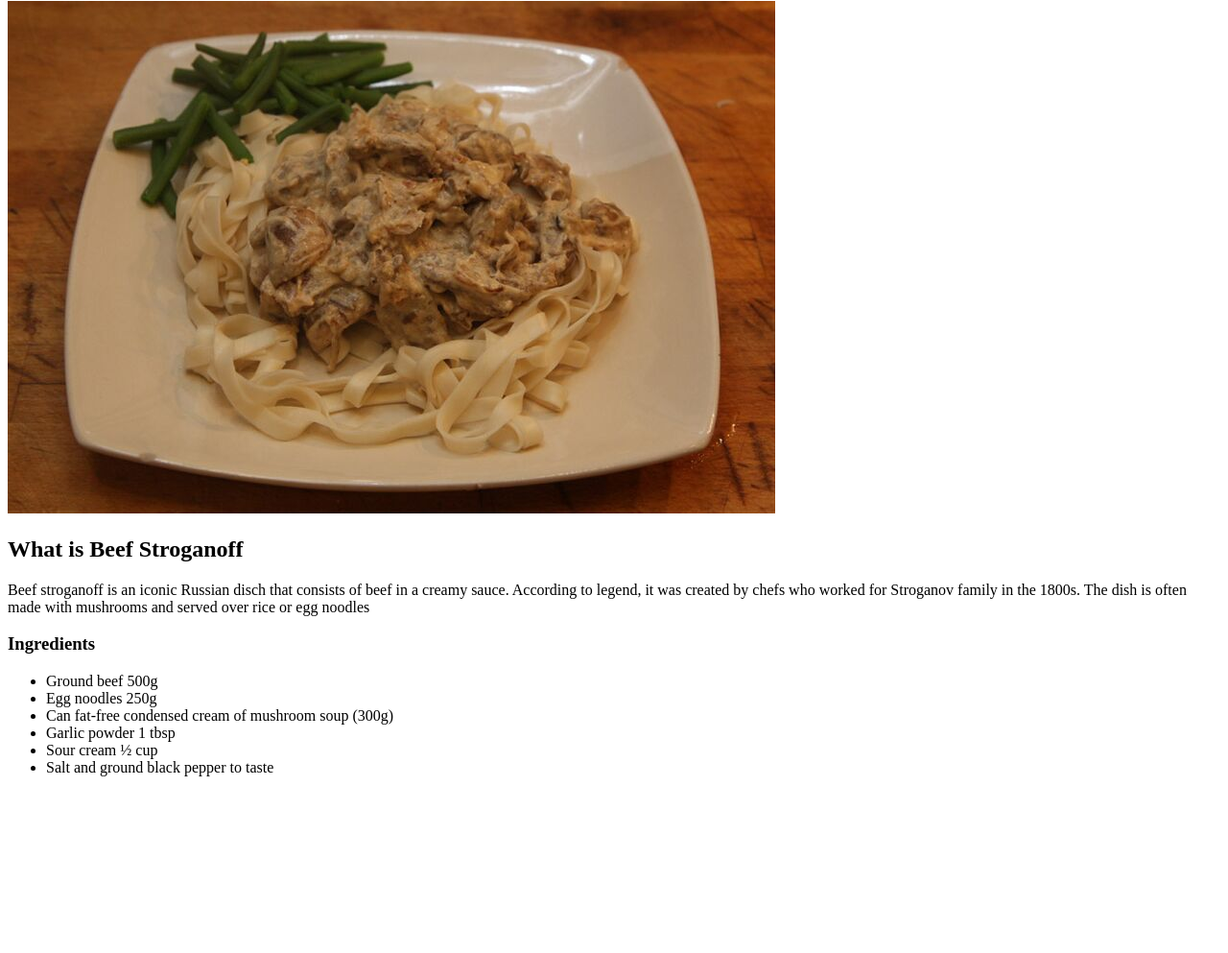
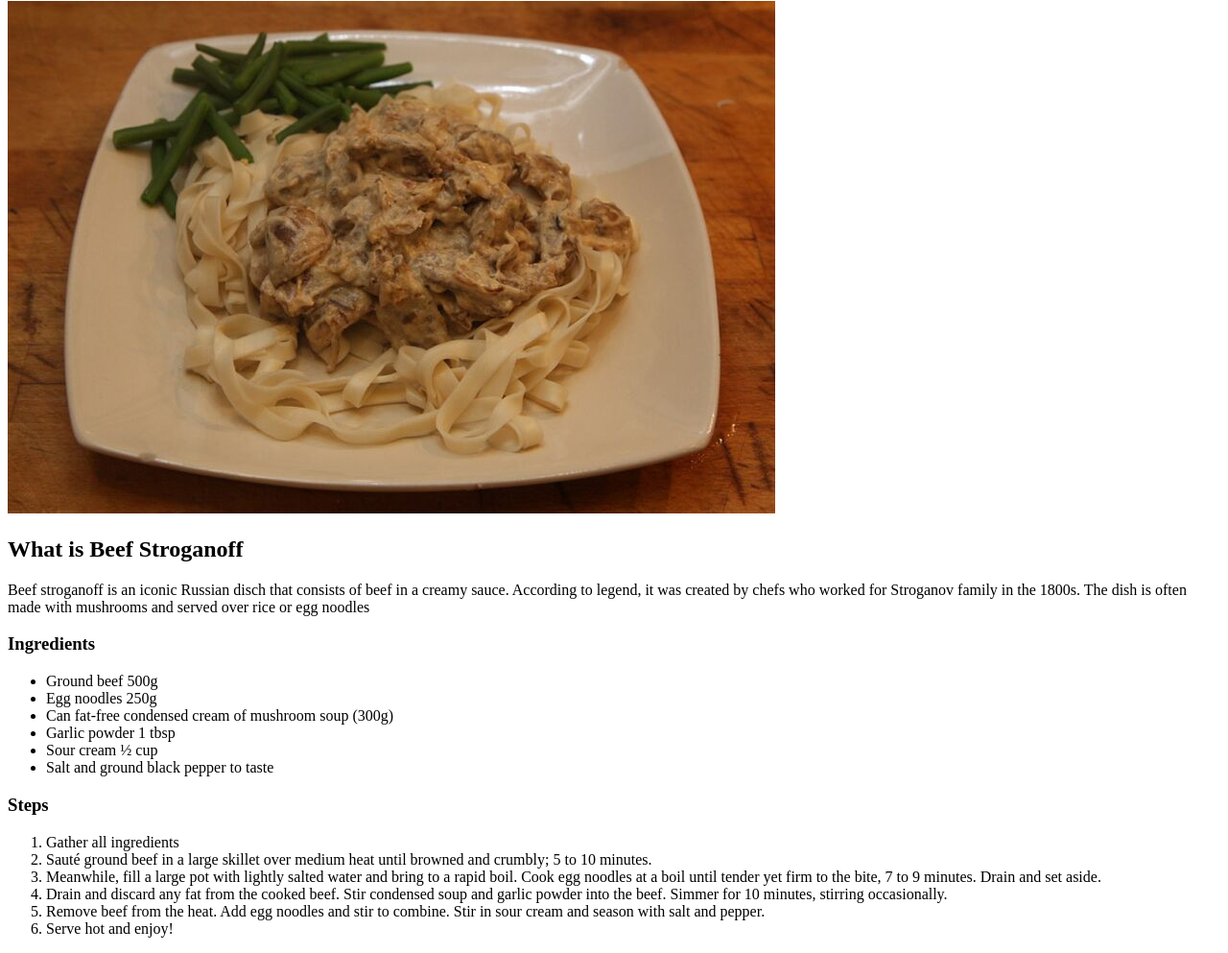
Before and after one commit to vaiosoN/odin-recipes, a plain HTML site: page recipes/beef-stroganoff.html in a window 1280 px wide. Shown: the part 105-1098 px from the top of the page at 96% size. Before the commit the page ends 930 px from the top, so only its background shows below. Drawn offline with Linux system fonts and the light colour scheme.

Commit message:
Add ordered list with Steps

```diff
--- a/recipes/beef-stroganoff.html
+++ b/recipes/beef-stroganoff.html
@@ -21,5 +21,14 @@
         <li>Sour cream ½ cup</li>
         <li>Salt and ground black pepper to taste</li>
     </ul>
+    <h3>Steps</h3>
+    <ol>
+        <li>Gather all ingredients</li>
+        <li>Sauté ground beef in a large skillet over medium heat until browned and crumbly; 5 to 10 minutes.</li>
+        <li>Meanwhile, fill a large pot with lightly salted water and bring to a rapid boil. Cook egg noodles at a boil until tender yet firm to the bite, 7 to 9 minutes. Drain and set aside.</li>
+        <li>Drain and discard any fat from the cooked beef. Stir condensed soup and garlic powder into the beef. Simmer for 10 minutes, stirring occasionally.</li>
+        <li>Remove beef from the heat. Add egg noodles and stir to combine. Stir in sour cream and season with salt and pepper.</li>
+        <li>Serve hot and enjoy!</li>
+    </ol>
   </body>
 </html>
```
